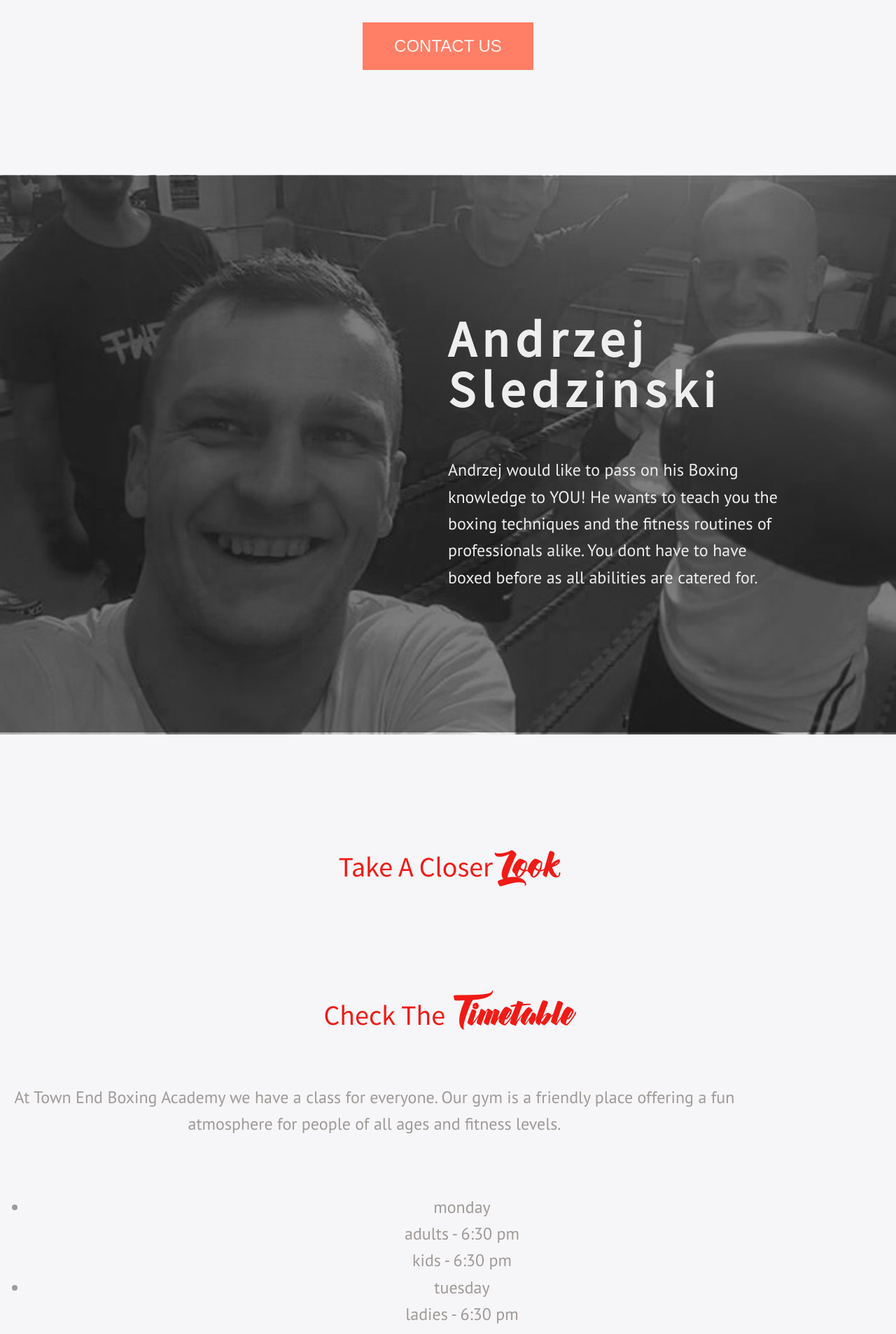
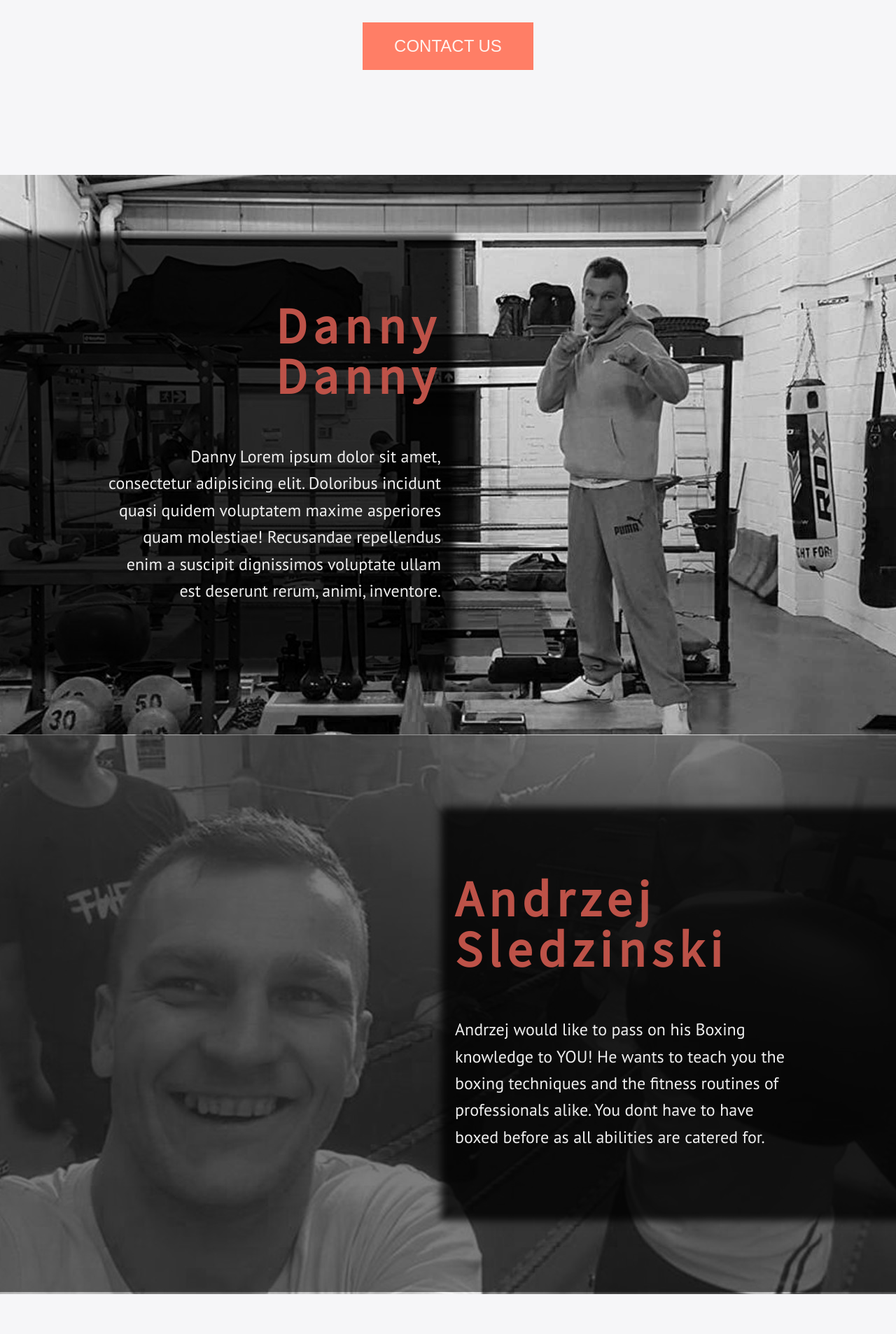
Before and after one commit to OziOcb/03_Project-box, a Jekyll site: the page built from index.html, in a window 1280 px wide. Shown: the part 2552-4459 px from the top of the page at 70% size. Built offline with Jekyll 4.4.1, drawn with Linux system fonts in a browser that asks for light colours; nearby versions of some CDN libraries; Markdown is read by kramdown in place of the engine named in the settings.

Commit message:
added part 2 od Staff Section

```diff
--- a/_includes/staff.html
+++ b/_includes/staff.html
@@ -1 +1 @@
-<section class="staff flex--cc"><h2 class="common__title">meet our<span>Staff</span></h2><p class="common__desc">We are appropriately qualified to teach and engage with people from all walks of life. There is a vibrant positive energetic atmosphere instilled by the instructor's who show that fun,determination and and a positive attitude are the key to success. </p><button type="button" title="Go ahead and contact us" class="cta">contact us</button><div class="coach"><figure class="coach__fig"><img src="{{site.baseurl}}/assets/img/staff-andrzej.jpg" alt="description" class="coach__fig-img"/></figure><div class="coach__text"> <h3 class="coach__name">andrzej sledzinski</h3><p class="coach__desc">Andrzej would like to pass on his Boxing knowledge to YOU! He wants to teach you the boxing techniques and the fitness routines of professionals alike. You dont have to have boxed before as all abilities are catered for.</p></div></div></section>
+<section class="staff flex--cc"><h2 class="common__title">meet our<span>Staff</span></h2><p class="common__desc">We are appropriately qualified to teach and engage with people from all walks of life. There is a vibrant positive energetic atmosphere instilled by the instructor's who show that fun,determination and and a positive attitude are the key to success. </p><button type="button" title="Go ahead and contact us" class="cta">contact us</button><div class="coach coach--mirror"><figure class="coach__fig"><img src="{{site.baseurl}}/assets/img/staff-andrzej-2.jpg" alt="description" class="coach__fig-img"/></figure><div class="coach__text"> <h3 class="coach__name">Danny Danny</h3><p class="coach__desc">Danny Lorem ipsum dolor sit amet, consectetur adipisicing elit. Doloribus incidunt quasi quidem voluptatem maxime asperiores quam molestiae! Recusandae repellendus enim a suscipit dignissimos voluptate ullam est deserunt rerum, animi, inventore.</p></div></div><div class="coach"><figure class="coach__fig"><img src="{{site.baseurl}}/assets/img/staff-andrzej.jpg" alt="description" class="coach__fig-img"/></figure><div class="coach__text"> <h3 class="coach__name">andrzej sledzinski</h3><p class="coach__desc">Andrzej would like to pass on his Boxing knowledge to YOU! He wants to teach you the boxing techniques and the fitness routines of professionals alike. You dont have to have boxed before as all abilities are catered for.</p></div></div></section>
--- a/assets/css/main.css
+++ b/assets/css/main.css
@@ -836,7 +836,18 @@ body {
               align-items: center;
       -webkit-box-pack: end;
           -ms-flex-pack: end;
-              justify-content: flex-end; } }
+              justify-content: flex-end;
+      text-align: left; } }
+  @media (min-width: 50.8125em) {
+    .coach--mirror {
+      -webkit-box-pack: start;
+          -ms-flex-pack: start;
+              justify-content: flex-start;
+      text-align: right; } }
+  .coach--mirror .coach__text {
+    -webkit-box-align: end;
+        -ms-flex-align: end;
+            align-items: flex-end; }
   .coach__fig {
     margin: 0;
     -webkit-box-flex: 1;
@@ -854,17 +865,26 @@ body {
       display: block;
       -o-object-fit: cover;
          object-fit: cover;
-      -o-object-position: 20% 50%;
-         object-position: 20% 50%; }
+      -o-object-position: 30% 50%;
+         object-position: 30% 50%; }
   @media (min-width: 50.8125em) {
     .coach__text {
-      width: 50vw; } }
+      width: 50vw;
+      display: -webkit-box;
+      display: -ms-flexbox;
+      display: flex;
+      -webkit-box-orient: vertical;
+      -webkit-box-direction: normal;
+          -ms-flex-direction: column;
+              flex-direction: column;
+      background: rgba(0, 0, 0, 0.8);
+      box-shadow: 0rem 0rem 1rem 1rem rgba(0, 0, 0, 0.8);
+      padding: 1rem; } }
   .coach__name {
     font-family: 'Source Sans Pro', sans-serif;
     font-size: 6.2rem;
     line-height: 1;
     letter-spacing: .12em;
-    color: #eee;
     text-transform: capitalize;
     font-weight: 600;
     margin-top: 7.5rem;
@@ -872,15 +892,13 @@ body {
     @media (min-width: 50.8125em) {
       .coach__name {
         max-width: 48rem;
-        font-size: 7.2rem;
-        text-align: left; } }
+        font-size: 7.2rem; } }
   .coach__desc {
     margin-bottom: 8rem; }
     @media (min-width: 50.8125em) {
       .coach__desc {
         max-width: 48rem;
-        color: #eee;
-        text-align: left; } }
+        color: #eee; } }
 
 .home-wrap {
   max-width: 128rem;
```
Also changed, not shown: _jadefiles/staff.jade (+9 -0 lines), assets/css/3-sections/_staff.sass (+17 -4 lines), assets/img/staff-andrzej-2.jpg (added), 4 other files.
